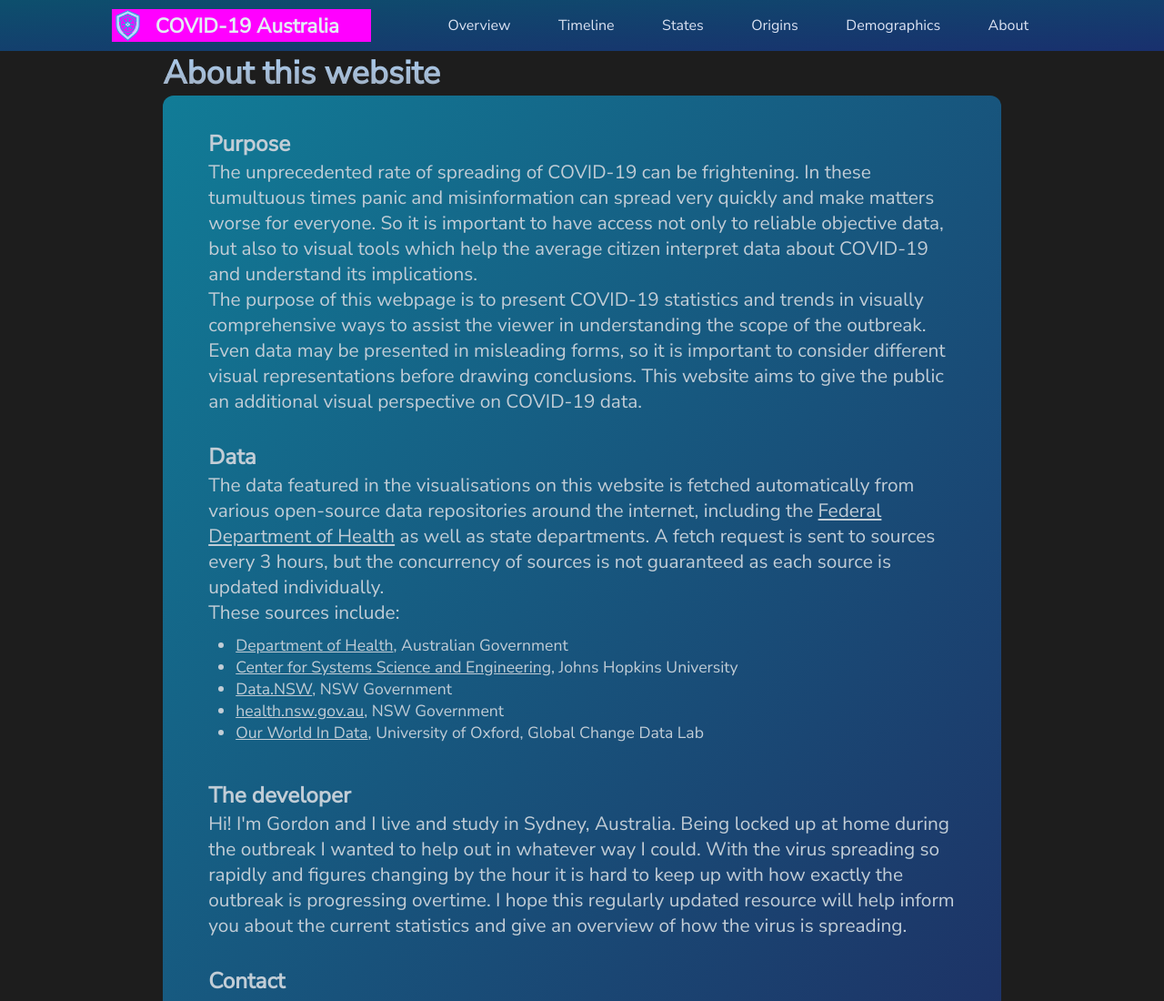
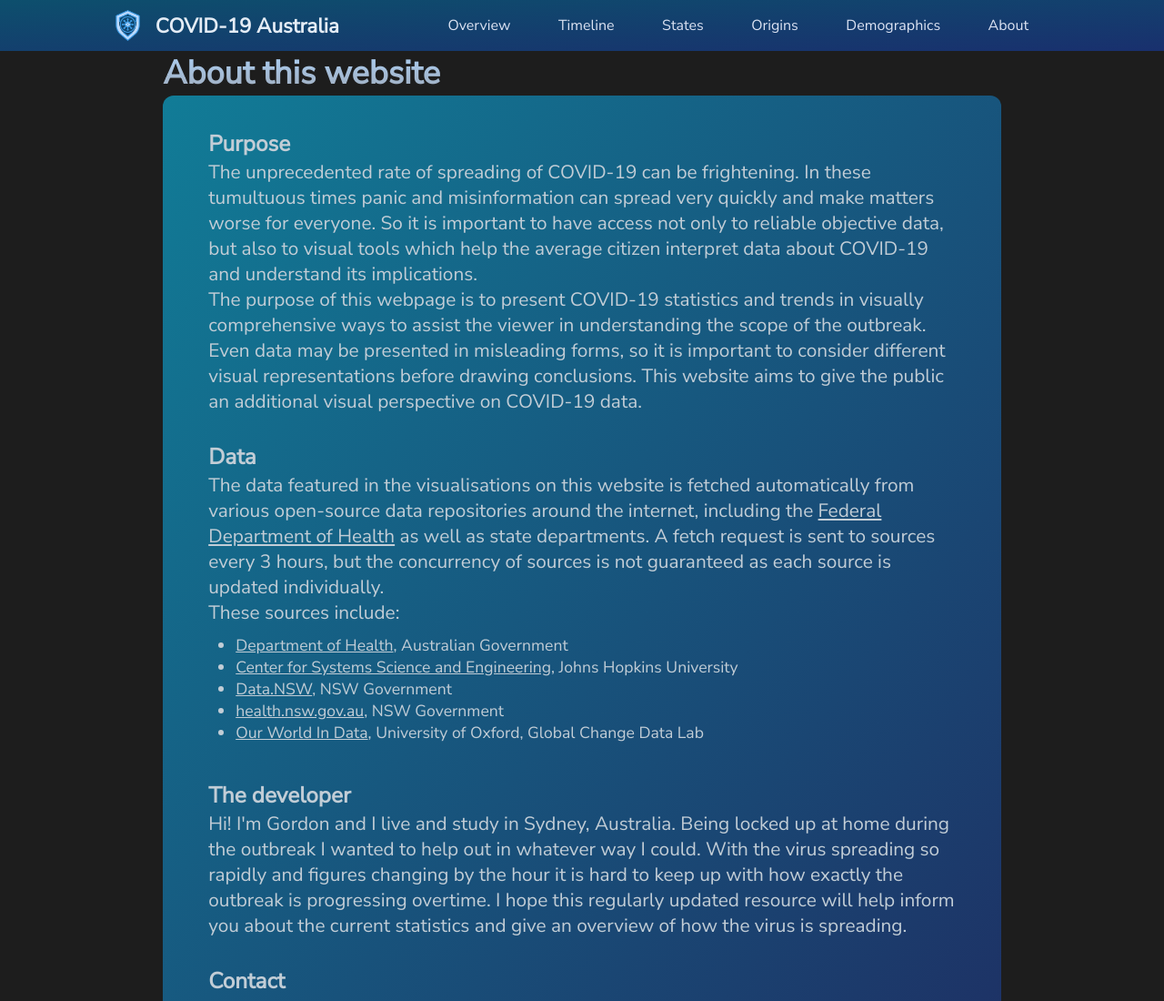
Before and after one commit to dqna64/covid19aus, a website: page public/about.html in a window 1280 px wide. Shown: the top 1100 px of the page at 91% size. Drawn offline with nearby package versions, Linux system fonts and the light colour scheme.

Commit message:
Removed magenta

```diff
--- a/public/style.css
+++ b/public/style.css
@@ -32,7 +32,7 @@ header {
 }
 
 .logo-container {
-  background-color: magenta;
+  /* background-color: magenta; */
   display: flex;
   /* justify-content: space-between; */
   /* margin-left: 5vw; */
```
